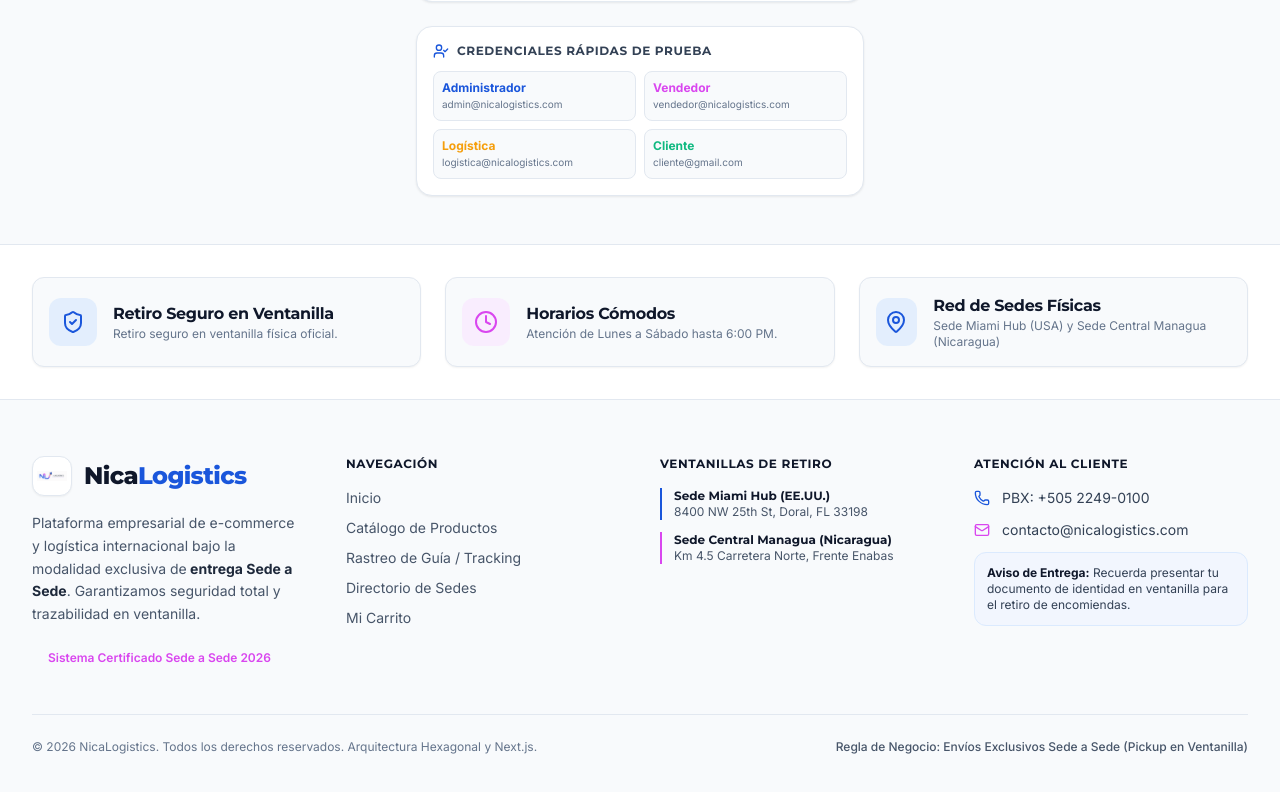
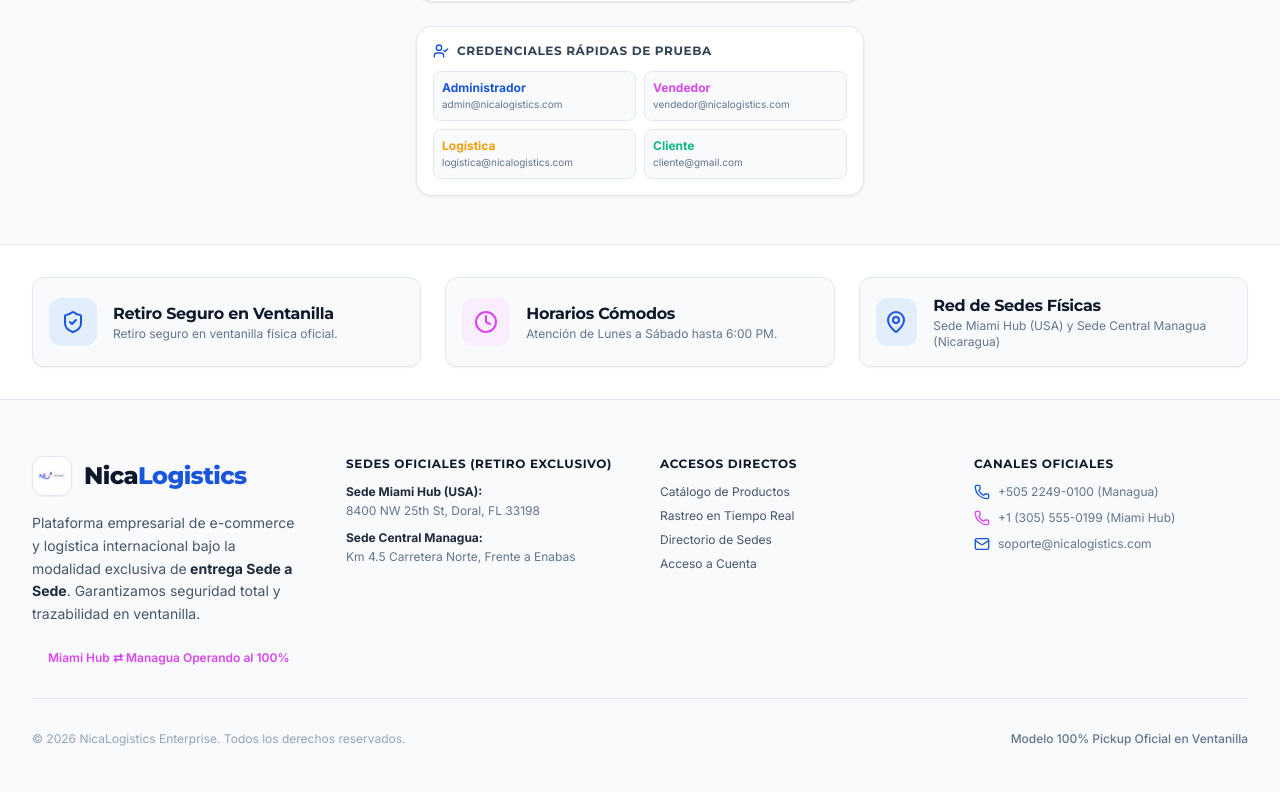
Before and after one commit to pruebasdavis165-maker/UNI-SISTEMAS-ADMINISTRACION, a Next.js app in the folder frontend/: page /login in a window 1280 px wide. Shown: the part 642-1434 px from the top of the page. Built offline with nearby package versions, Linux system fonts and the light colour scheme; no server answers.

Commit message:
feat(ui/auth): segregate role-specific navbars, remove marketing footers from panels, remove email notifications logic, refine catalog sorting

```diff
--- a/frontend/app/panel/logistica/page.jsx
+++ b/frontend/app/panel/logistica/page.jsx
@@ -406,7 +406,7 @@
 
         </div>
 
-        {/* Transition Action Modal (Sin Issue 5.3 ni notificaciones automáticas) */}
+        {/* Transition Action Modal */}
         <Modal
           isOpen={isModalOpen}
           onClose={() => setIsModalOpen(false)}
--- a/frontend/app/panel/page.jsx
+++ b/frontend/app/panel/page.jsx
@@ -225,23 +225,6 @@
 
         </div>
 
-        {/* Operational Notice LUMINOSA (Sin fondos negros ni oscuros) */}
-        <div className="bg-gradient-to-r from-blue-50/90 via-indigo-50/50 to-white text-slate-800 rounded-2xl p-6 sm:p-8 border border-blue-100 shadow-soft-sm relative overflow-hidden">
-          <div className="relative z-10 max-w-2xl">
-            <span className="inline-block px-3 py-1 bg-blue-100 text-primary-blue text-xs font-bold rounded-full uppercase tracking-wider mb-2 font-montserrat">
-              Modelo Estricto Sede a Sede Oficial
-            </span>
-            <h2 className="text-xl sm:text-2xl font-montserrat font-extrabold text-slate-900 mb-2">
-              Supervisión de Operaciones Centralizadas
-            </h2>
-            <p className="text-slate-600 text-xs sm:text-sm font-inter leading-relaxed">
-              La plataforma opera de manera exclusiva mediante entregas presenciales entre la <strong>Sede Central Managua</strong> y la <strong>Sede Miami Hub</strong>. Toda entrega física se realiza en ventanilla oficial contra presentación de cédula o pasaporte. Cero extravíos y total trazabilidad.
-            </p>
-          </div>
-          <div className="absolute right-6 -bottom-6 opacity-10 pointer-events-none text-primary-blue">
-            <Truck className="w-56 h-56" />
-          </div>
-        </div>
 
         {/* Modules Grid */}
         <div className="grid grid-cols-1 md:grid-cols-2 lg:grid-cols-3 xl:grid-cols-4 gap-6">
--- a/frontend/app/panel/sedes/page.jsx
+++ b/frontend/app/panel/sedes/page.jsx
@@ -227,21 +227,6 @@
           </div>
         </div>
 
-        {/* Resumen de Infraestructura Sede a Sede */}
-        <div className="bg-gradient-to-r from-blue-50/90 via-indigo-50/50 to-white rounded-2xl p-6 sm:p-8 border border-blue-100 shadow-soft-sm">
-          <div className="max-w-3xl space-y-2">
-            <div className="inline-flex items-center gap-2 px-3 py-1 rounded-full bg-blue-100/70 text-primary-blue text-xs font-bold font-montserrat uppercase tracking-wider">
-              <ShieldCheck className="w-3.5 h-3.5 text-accent-magenta" />
-              <span>Infraestructura Certificada Sede a Sede</span>
-            </div>
-            <h2 className="text-xl sm:text-2xl font-montserrat font-extrabold text-slate-900">
-              Circuito Comercial Exclusivo en Ventanilla
-            </h2>
-            <p className="text-slate-600 text-xs sm:text-sm font-inter leading-relaxed">
-              Por regla de negocio estricta, NicaLogistics opera únicamente entre la <strong>Sede Central Managua</strong> y la <strong>Sede Miami Hub</strong>. Se prohíbe el despacho a domicilios residenciales para garantizar cero pérdidas y máxima seguridad contra documento de identidad.
-            </p>
-          </div>
-        </div>
 
         {/* Listado de las 2 Sedes Oficiales */}
         <div className="grid grid-cols-1 md:grid-cols-2 gap-8">
--- a/frontend/components/Footer.jsx
+++ b/frontend/components/Footer.jsx
@@ -1,8 +1,18 @@
+'use client';
+
 import React from 'react';
 import Link from 'next/link';
+import { usePathname } from 'next/navigation';
 import { MapPin, Phone, Mail, ShieldCheck, Clock } from 'lucide-react';
 
 export default function Footer() {
+  const pathname = usePathname();
+
+  // Ocultar Footer institucional en paneles corporativos internos (para máxima productividad sin textos institucionales de marketing)
+  if (pathname?.startsWith('/panel') || pathname?.startsWith('/admin')) {
+    return null;
+  }
+
   return (
     <footer className="bg-slate-50 text-slate-600 font-inter border-t border-slate-200">
       {/* Pre-Footer: Beneficios Sede a Sede */}
@@ -58,78 +68,84 @@
             </p>
             <div className="pt-2 flex items-center gap-2 text-xs text-accent-magenta font-semibold">
               <span className="w-2 h-2 rounded-full bg-accent-magenta animate-ping"></span>
-              Sistema Certificado Sede a Sede 2026
+              <span>Miami Hub ⇄ Managua Operando al 100%</span>
             </div>
           </div>
 
-          {/* Columna 2: Enlaces Rápidos */}
-          <div>
-            <h3 className="font-montserrat font-bold text-slate-900 text-xs tracking-wider uppercase mb-4">
-              Navegación
-            </h3>
-            <ul className="space-y-2.5 text-sm">
+          {/* Columna 2: Sedes Oficiales Autorizadas */}
+          <div className="space-y-3 text-sm">
+            <h4 className="font-montserrat font-bold text-slate-900 uppercase tracking-wider text-xs">
+              Sedes Oficiales (Retiro Exclusivo)
+            </h4>
+            <ul className="space-y-2.5">
               <li>
-                <Link href="/" className="text-slate-600 hover:text-primary-blue transition-colors">Inicio</Link>
+                <strong className="text-slate-800 block text-xs">Sede Miami Hub (USA):</strong>
+                <span className="text-xs text-slate-500">8400 NW 25th St, Doral, FL 33198</span>
               </li>
               <li>
-                <Link href="/catalogo" className="text-slate-600 hover:text-primary-blue transition-colors">Catálogo de Productos</Link>
-              </li>
-              <li>
-                <Link href="/rastreo" className="text-slate-600 hover:text-primary-blue transition-colors">Rastreo de Guía / Tracking</Link>
-              </li>
-              <li>
-                <Link href="/sedes" className="text-slate-600 hover:text-primary-blue transition-colors">Directorio de Sedes</Link>
-              </li>
-              <li>
-                <Link href="/carrito" className="text-slate-600 hover:text-primary-blue transition-colors">Mi Carrito</Link>
+                <strong className="text-slate-800 block text-xs">Sede Central Managua:</strong>
+                <span className="text-xs text-slate-500">Km 4.5 Carretera Norte, Frente a Enabas</span>
               </li>
             </ul>
           </div>
 
-          {/* Columna 3: Sedes Principales */}
-          <div>
-            <h3 className="font-montserrat font-bold text-slate-900 text-xs tracking-wider uppercase mb-4">
-              Ventanillas de Retiro
-            </h3>
-            <ul className="space-y-3 text-xs text-slate-600">
-              <li className="border-l-2 border-primary-blue pl-3">
-                <strong className="text-slate-900 block font-montserrat">Sede Miami Hub (EE.UU.)</strong>
-                8400 NW 25th St, Doral, FL 33198
+          {/* Columna 3: Enlaces Rápidos */}
+          <div className="space-y-3 text-sm">
+            <h4 className="font-montserrat font-bold text-slate-900 uppercase tracking-wider text-xs">
+              Accesos Directos
+            </h4>
+            <ul className="space-y-2 text-xs">
+              <li>
+                <Link href="/catalogo" className="hover:text-primary-blue transition-colors">
+                  Catálogo de Productos
+                </Link>
               </li>
-              <li className="border-l-2 border-accent-magenta pl-3">
-                <strong className="text-slate-900 block font-montserrat">Sede Central Managua (Nicaragua)</strong>
-                Km 4.5 Carretera Norte, Frente Enabas
+              <li>
+                <Link href="/rastreo" className="hover:text-primary-blue transition-colors">
+                  Rastreo en Tiempo Real
+                </Link>
+              </li>
+              <li>
+                <Link href="/sedes" className="hover:text-primary-blue transition-colors">
+                  Directorio de Sedes
+                </Link>
+              </li>
+              <li>
+                <Link href="/login" className="hover:text-primary-blue transition-colors">
+                  Acceso a Cuenta
+                </Link>
               </li>
             </ul>
           </div>
 
-          {/* Columna 4: Contacto */}
-          <div>
-            <h3 className="font-montserrat font-bold text-slate-900 text-xs tracking-wider uppercase mb-4">
-              Atención al Cliente
-            </h3>
-            <div className="space-y-3 text-sm">
-              <div className="flex items-center gap-3 text-slate-700">
-                <Phone className="w-4 h-4 text-primary-blue shrink-0" />
-                <span>PBX: +505 2249-0100</span>
-              </div>
-              <div className="flex items-center gap-3 text-slate-700">
-                <Mail className="w-4 h-4 text-accent-magenta shrink-0" />
-                <span>contacto@nicalogistics.com</span>
-              </div>
-              <div className="p-3 rounded-xl bg-blue-50/70 border border-blue-100 text-xs text-slate-700 mt-4">
-                <strong className="text-slate-900">Aviso de Entrega:</strong> Recuerda presentar tu documento de identidad en ventanilla para el retiro de encomiendas.
-              </div>
-            </div>
+          {/* Columna 4: Canales de Atención */}
+          <div className="space-y-3 text-sm">
+            <h4 className="font-montserrat font-bold text-slate-900 uppercase tracking-wider text-xs">
+              Canales Oficiales
+            </h4>
+            <ul className="space-y-2.5 text-xs text-slate-500">
+              <li className="flex items-center gap-2">
+                <Phone className="w-4 h-4 text-primary-blue" />
+                <span>+505 2249-0100 (Managua)</span>
+              </li>
+              <li className="flex items-center gap-2">
+                <Phone className="w-4 h-4 text-accent-magenta" />
+                <span>+1 (305) 555-0199 (Miami Hub)</span>
+              </li>
+              <li className="flex items-center gap-2">
+                <Mail className="w-4 h-4 text-primary-blue" />
+                <span>soporte@nicalogistics.com</span>
+              </li>
+            </ul>
           </div>
         </div>
 
-        {/* Barra Inferior de Copyright */}
-        <div className="mt-12 pt-6 border-t border-slate-200 text-center md:flex md:justify-between items-center text-xs text-slate-500">
-          <p>© 2026 NicaLogistics. Todos los derechos reservados. Arquitectura Hexagonal y Next.js.</p>
-          <p className="mt-2 md:mt-0 font-medium text-slate-600">
-            Regla de Negocio: Envíos Exclusivos Sede a Sede (Pickup en Ventanilla)
-          </p>
+        {/* Barra de Copyright */}
+        <div className="pt-8 mt-8 border-t border-slate-200 flex flex-col sm:flex-row items-center justify-between text-xs text-slate-400 gap-4">
+          <p>© {new Date().getFullYear()} NicaLogistics Enterprise. Todos los derechos reservados.</p>
+          <div className="flex gap-4">
+            <span className="text-slate-500 font-medium">Modelo 100% Pickup Oficial en Ventanilla</span>
+          </div>
         </div>
       </div>
     </footer>
--- a/frontend/context/AuthContext.jsx
+++ b/frontend/context/AuthContext.jsx
@@ -1,6 +1,7 @@
 'use client';
 
 import React, { createContext, useContext, useState, useEffect, useCallback } from 'react';
+import { usePathname } from 'next/navigation';
 import {
   getToken,
   getUser,
@@ -29,6 +30,7 @@
 });
 
 export function AuthProvider({ children }) {
+  const pathname = usePathname();
   const [user, setUser] = useState(null);
   const [token, setToken] = useState(null);
   const [loading, setLoading] = useState(true);
@@ -75,6 +77,7 @@
     }
   }, []);
 
+  // Sincronizar en montaje, cambios de storage/auth y transiciones de ruta
   useEffect(() => {
     syncAuth();
 
@@ -86,11 +89,16 @@
       window.removeEventListener('storage', handleAuthEvent);
       window.removeEventListener('authChanged', handleAuthEvent);
     };
-  }, [syncAuth]);
+  }, [syncAuth, pathname]);
 
   const login = (newToken, newUser) => {
     setSession(newToken, newUser);
-    syncAuth();
+    const normalizedUser = {
+      ...newUser,
+      rol: normalizeRole(newUser?.rol)
+    };
+    setToken(newToken);
+    setUser(normalizedUser);
     window.dispatchEvent(new Event('authChanged'));
   };
 
```
Also changed, not shown: frontend/app/catalogo/page.jsx (+13 -9 lines), frontend/app/login/page.jsx (+13 -10 lines), frontend/components/Navbar.jsx (+62 -35 lines), 1 other file (tests, documents, lock files or other folders).
